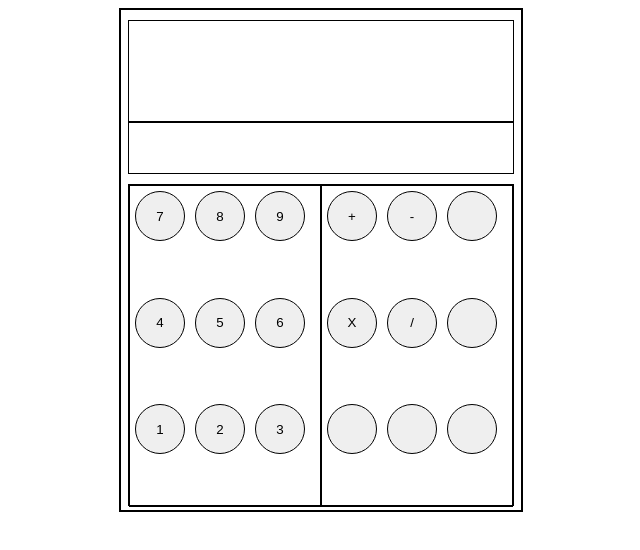
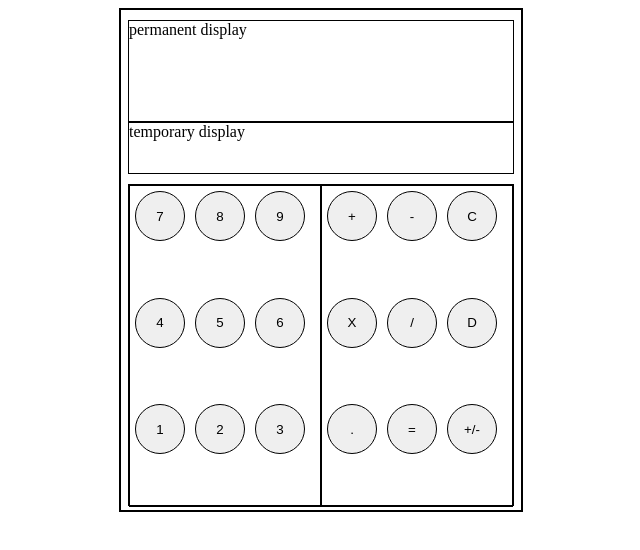
Before and after one commit to frankdin1/TOR-Calculator, a plain HTML site: page index.html in a window 1280 px wide. Shown: the whole page, without its empty margins (319-959 px from the left). Drawn offline with Linux system fonts and the light colour scheme.

Commit message:
Created function to display inner text of clicked button on perm-display. Only one item can be displayed at a time.

```diff
--- a/index.html
+++ b/index.html
@@ -11,8 +11,8 @@
 <body>
     <div id="calc-body">
         <div id="display">
-            <div id="perm-display"></div>
-            <div id="temp-display"></div>
+            <div id="perm-display">permanent display</div>
+            <div id="temp-display">temporary display</div>
         </div>
         <div id="buttons">
             <div id="numbers">
@@ -29,13 +29,13 @@
             <div id="operators">
                 <button id="add" class="op-buttons">+</button>
                 <button id="subtract" class="op-buttons">-</button>
-                <button id="nine" class="op-buttons"></button>
+                <button id="clear" class="op-buttons">C</button>
                 <button id="multiply" class="op-buttons">X</button>
                 <button id="divide" class="op-buttons">/</button>
-                <button id="six" class="op-buttons"></button>
-                <button id="one" class="op-buttons"></button>
-                <button id="two" class="op-buttons"></button>
-                <button id="three" class="op-buttons"></button>
+                <button id="backspace" class="op-buttons">D</button>
+                <button id="decimal" class="op-buttons">.</button>
+                <button id="answer" class="op-buttons">=</button>
+                <button id="number-sign" class="op-buttons">+/-</button>
             </div>
         </div>
     </div>
--- a/script.js
+++ b/script.js
@@ -16,3 +16,12 @@ Extra credit
 -add a backspace button so users can undo
 -add keyboard support in case you get trouble from keys such as '/'. read documentation for 'event.preventDefault' tosolve this problem.
 */
+
+const buttons = document.querySelectorAll('#buttons');
+const bigDisplay = document.querySelector('#perm-display');
+
+for (let i = 0; i < buttons.length; i++) {
+    buttons[i].addEventListener('click', function (e) {
+        bigDisplay.innerText = e.srcElement.innerText;
+    })
+}
```
